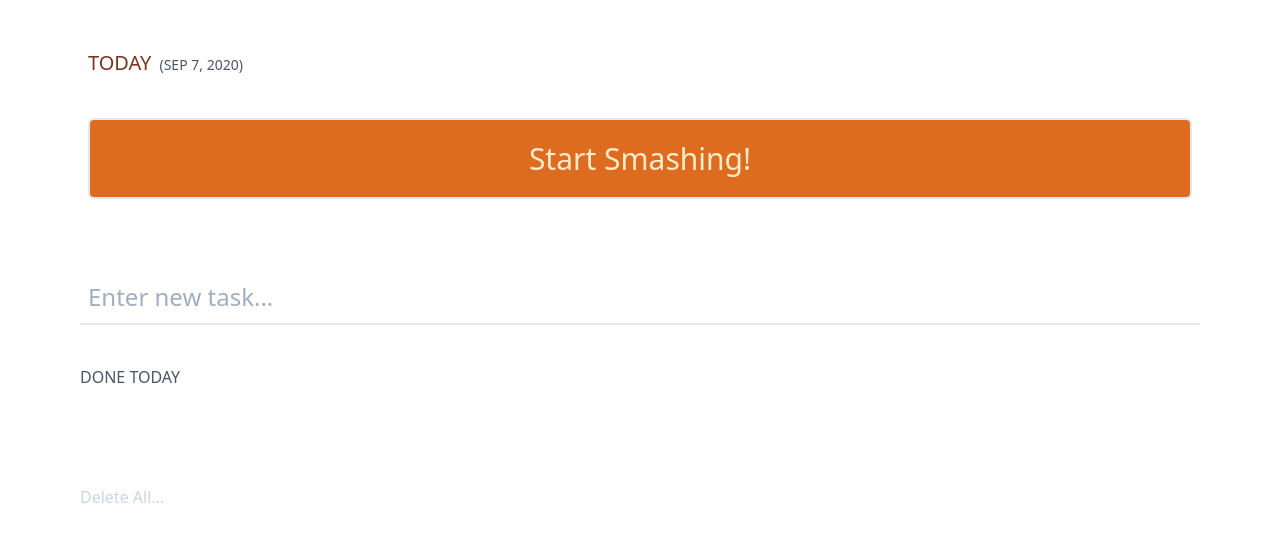
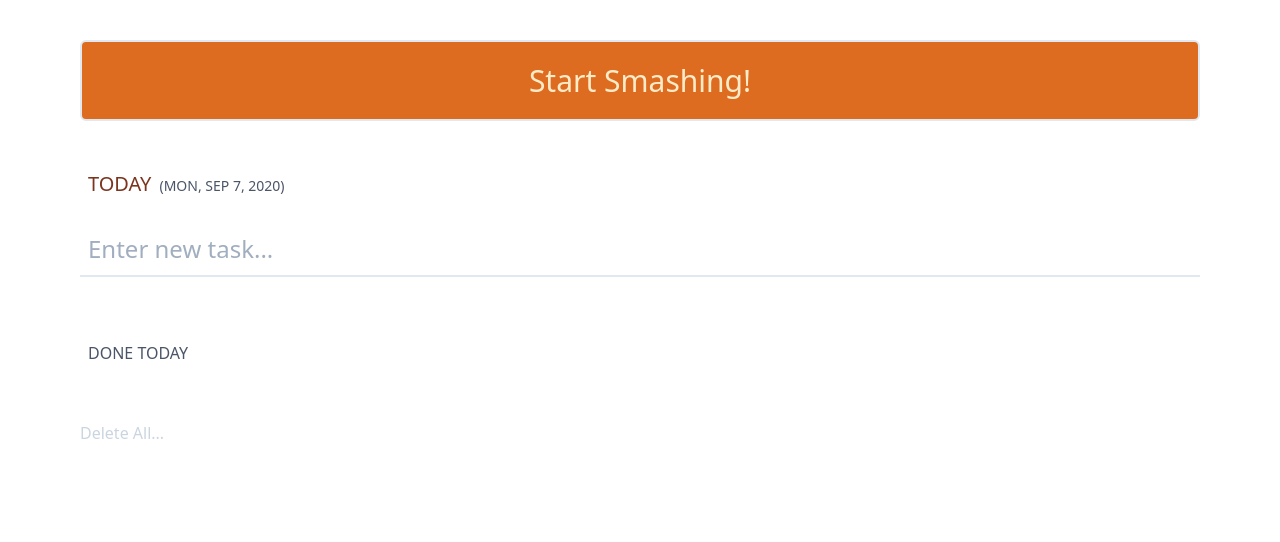
Before and after one commit to eunjae-lee/smash, a React (Vite) app: page /list in a window 1280 px wide. Shown: the top 542 px of the page. Built offline with nearby package versions, Linux system fonts and the light colour scheme.

Commit message:
add weekday

```diff
--- a/src/List.js
+++ b/src/List.js
@@ -31,6 +31,7 @@ const dateFormatter = new Intl.DateTimeFormat("default", {
   year: "numeric",
   month: "short",
   day: "numeric",
+  weekday: "short",
 });
 
 const reorder = (list, startIndex, endIndex) => {
@@ -81,14 +82,7 @@ export function List() {
 
   return (
     <div className="py-10 px-20">
-      <div className="p-2">
-        <p className="uppercase">
-          <span className="text-orange-900 text-xl">Today</span>
-          <span className="text-gray-700 text-sm ml-2">
-            ({dateFormatter.format(new Date())})
-          </span>
-        </p>
-        <div className="mt-10">
+      <div>
         <button
           type="button"
           className="border-2 rounded-md bg-orange-600 hover:bg-orange-700 text-orange-200 w-full py-4 text-3xl"
@@ -101,6 +95,14 @@ export function List() {
         </button>
       </div>
 
+      <div className="p-2 mt-10">
+        <p className="uppercase">
+          <span className="text-orange-900 text-xl">Today</span>
+          <span className="text-gray-700 text-sm ml-2">
+            ({dateFormatter.format(new Date())})
+          </span>
+        </p>
+
         <DragDropContext onDragEnd={onDragEnd}>
           <Droppable droppableId="droppable">
             {(provided, snapshot) => (
@@ -109,7 +111,7 @@ export function List() {
                 ref={provided.innerRef}
                 className={`${
                   snapshot.isDraggingOver ? "list-none" : "list-disc"
-                } mt-10`}
+                } mt-4`}
               >
                 {tasksToDo.map((item, index) => (
                   <Draggable key={item.id} draggableId={item.id} index={index}>
@@ -136,7 +138,7 @@ export function List() {
           </Droppable>
         </DragDropContext>
       </div>
-      <div className="mt-6">
+      <div>
         <form onSubmit={onSubmit}>
           <input
             type="text"
@@ -148,10 +150,11 @@ export function List() {
         </form>
       </div>
 
-      <p className="mt-10 text-gray-700 uppercase">Done today</p>
+      <div className="ml-2 mt-16">
+        <p className="text-gray-700 uppercase">Done today</p>
         <ul className="mt-4">
           {tasksDone.map((item, index) => (
-          <li className="mb-2 line-through text-gray-500">
+            <li className="mb-2 line-through text-gray-500" key={index}>
               <span className="text-2xl text-gray-500">{item.title}</span>
               <span className="ml-4 text-gray-500">
                 {secondsToString(getSecondsSpent(item))}
@@ -159,8 +162,9 @@ export function List() {
             </li>
           ))}
         </ul>
+      </div>
 
-      <div className="p-2 mt-20">
+      <div className="p-2 mt-10">
         {Object.keys(oldTasksPerDay)
           .sort((a, b) => (a < b ? 1 : -1))
           .map((day) => {
@@ -168,7 +172,7 @@ export function List() {
             const title = dateFormatter.format(date);
 
             return (
-              <div key={title}>
+              <div key={title} className="mt-10">
                 <p className="uppercase text-gray-900">{title}</p>
                 <ul className="list-disc mt-4">
                   {oldTasksPerDay[day].map((task, index) => (
```
Lines whose indentation alone changed are shown as unchanged.
